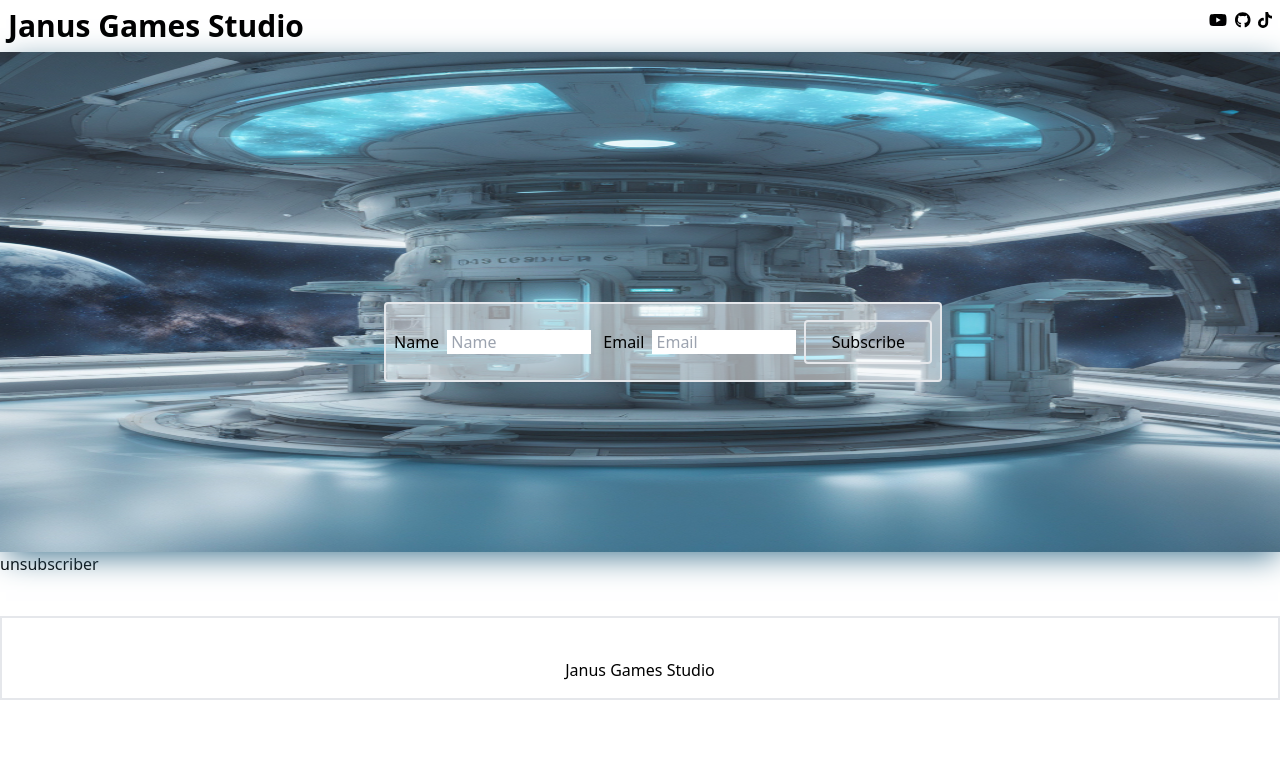
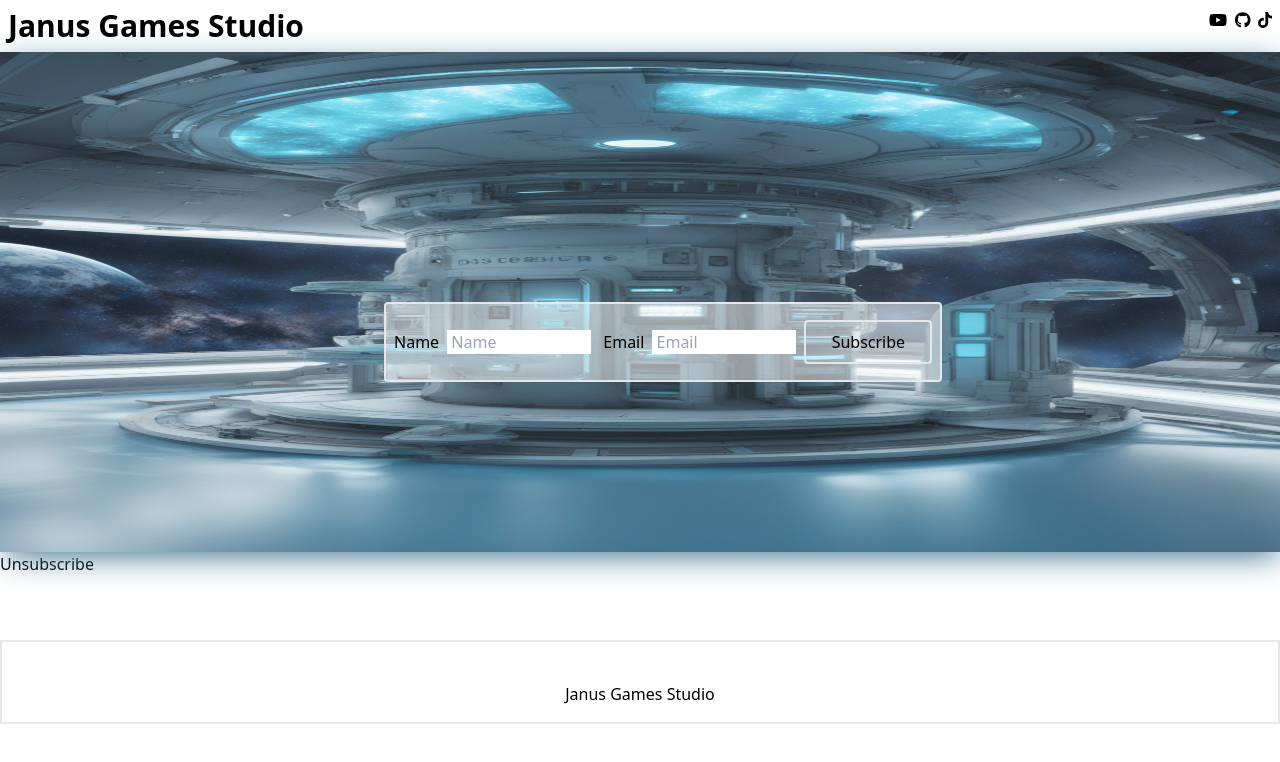
Before and after one commit to WilliamJPriest/JanusGames-Client, a React (Vite) app: page /unsubscriber in a window 1280 px wide. Shown: the top 762 px of the page. Built offline with nearby package versions, Linux system fonts and the light colour scheme.

Commit message:
unsubscribe page

```diff
--- a/src/components/hero.tsx
+++ b/src/components/hero.tsx
@@ -7,7 +7,6 @@ export default function hero() {
     name:"",
     email:""
   })
-
 
   const handleChange = (e:any) =>{
     setClient({
@@ -24,6 +23,7 @@ export default function hero() {
       if (client.email.match(validRegex)) {
 
         try {
+
           const response = await fetch('http://127.0.0.1:5000/newsletter', {
             method: 'POST',
             body: JSON.stringify(client),
@@ -40,6 +40,7 @@ export default function hero() {
               name: "",
               email:""
             })
+
           } else {
             const errorData = await response.json();
             toast('Error: ' + errorData.message);
@@ -50,6 +51,7 @@ export default function hero() {
       } else {
         toast('Email invalid');
       }
+
     };
   return (
     <>
--- a/src/components/unsubscriber.tsx
+++ b/src/components/unsubscriber.tsx
@@ -2,6 +2,15 @@ import 'react'
 
 export default function unsubscriber() {
   return (
-    <div>unsubscriber</div>
+    <>
+      <div>
+        <h3>Unsubscribe</h3>
+        <div>
+            <input/>
+            <button></button>
+        </div>
+
+      </div>
+    </>
   )
 }
```
